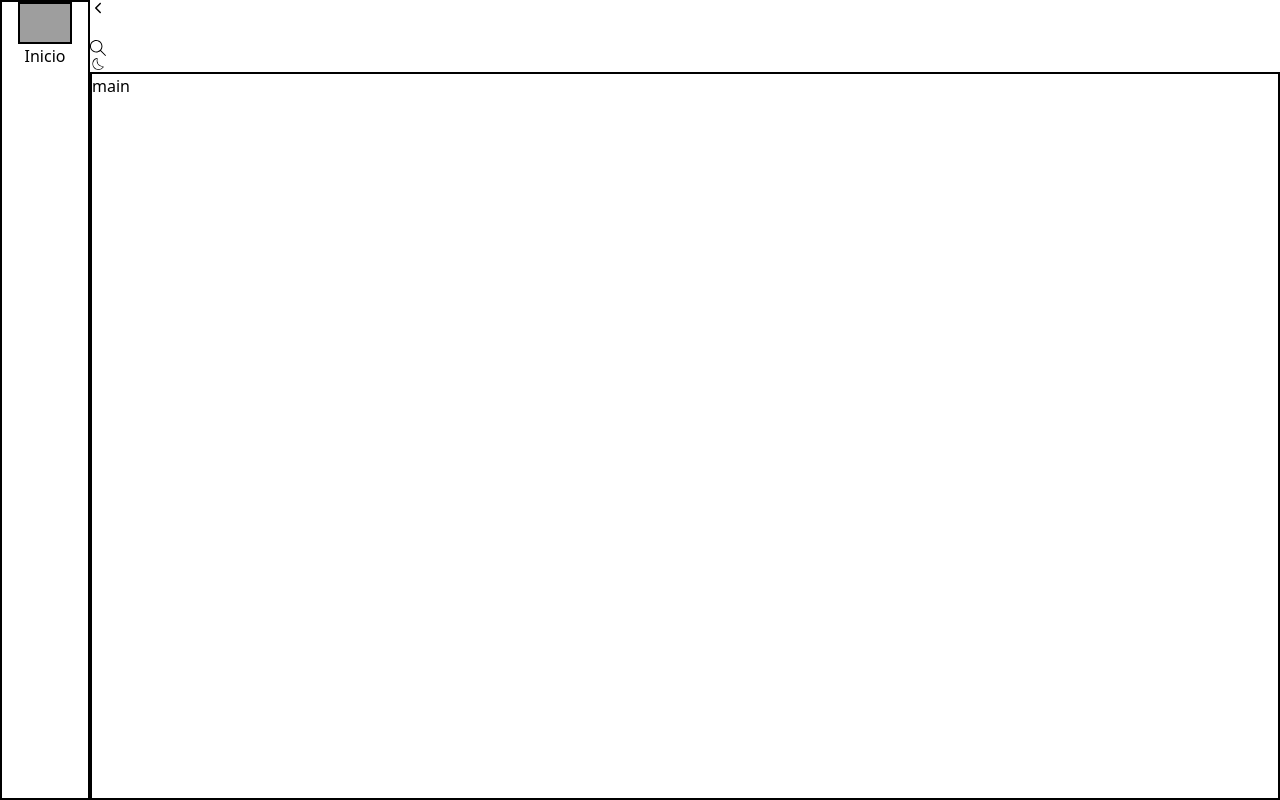
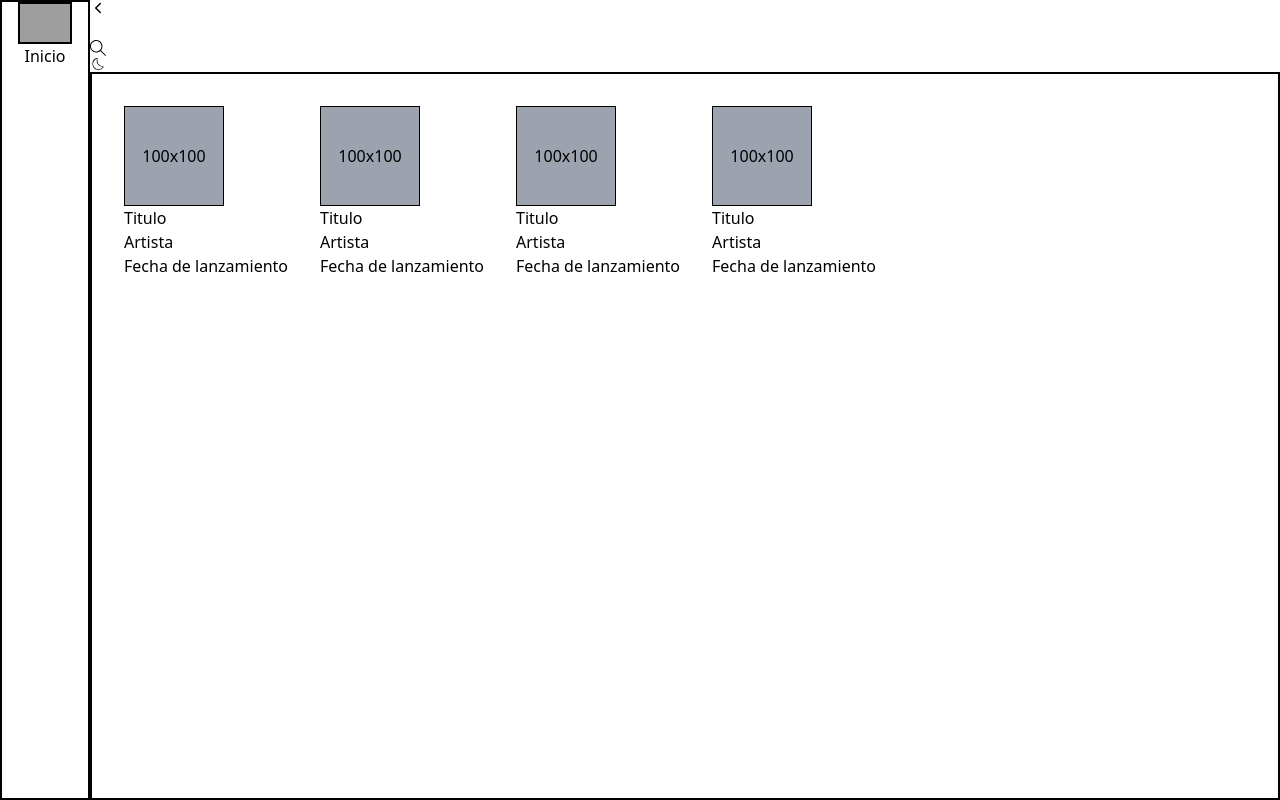
Before and after one commit to carlosBenitez0/kodigo-music, a Next.js app: page / in a window 1280 px wide. Built offline with nearby package versions, Linux system fonts and the light colour scheme; grey boxes are pictures that could not be loaded.

Commit message:
feat: add main base structure

```diff
--- a/src/app/page.tsx
+++ b/src/app/page.tsx
@@ -1,12 +1,13 @@
 import { Aside } from "./shared/components/Aside";
 import { Header } from "./shared/components/Header";
+import { Main } from "./shared/components/main/Main";
 
 export default function Home() {
   return (
     <div className="min-h-screen w-full grid grid-cols-[auto,1fr] grid-rows-[auto,1fr]">
       <Aside />
       <Header />
-      <main className="border-2 border-black">main</main>
+      <Main />
     </div>
   );
 }
--- /dev/null
+++ b/src/app/shared/components/main/Cards.tsx
@@ -0,0 +1,16 @@
+export const CardSong = () => {
+  return (
+    <div>
+      <div>
+        <div className="border border-black h-[100px] w-[100px] bg-gray-400 flex items-center justify-center">
+          100x100
+        </div>
+      </div>
+      <div>
+        <p>Titulo</p>
+        <p>Artista</p>
+        <p>Fecha de lanzamiento</p>
+      </div>
+    </div>
+  );
+};
--- /dev/null
+++ b/src/app/shared/components/main/Main.tsx
@@ -0,0 +1,14 @@
+import { CardSong } from "./Cards";
+
+export const Main = () => {
+  return (
+    <main className="border-2 border-black p-8">
+      <div className="flex items-center gap-8 ">
+        <CardSong />
+        <CardSong />
+        <CardSong />
+        <CardSong />
+      </div>
+    </main>
+  );
+};
```
Also changed, not shown: src/app/shared/components/Main.tsx (deleted).
